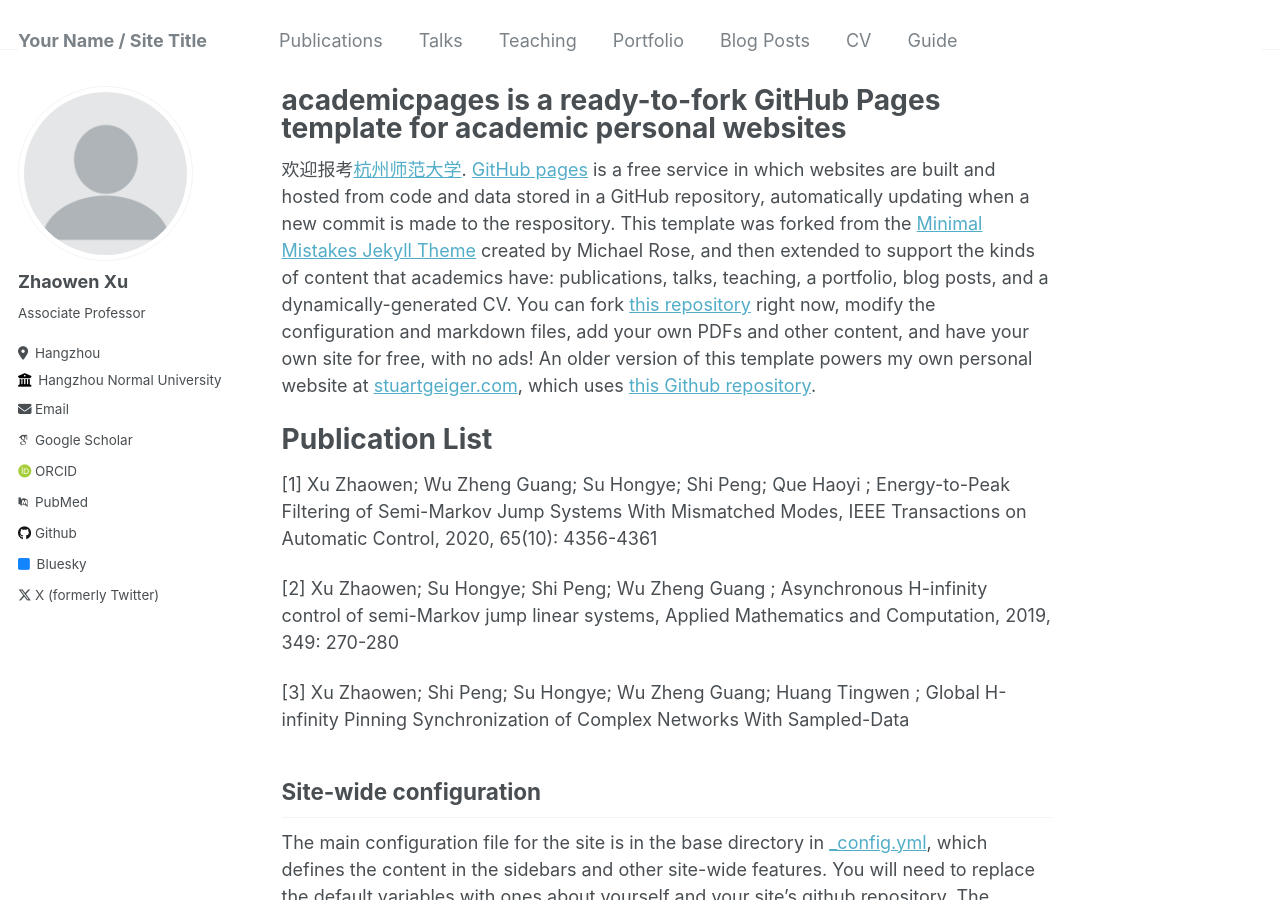
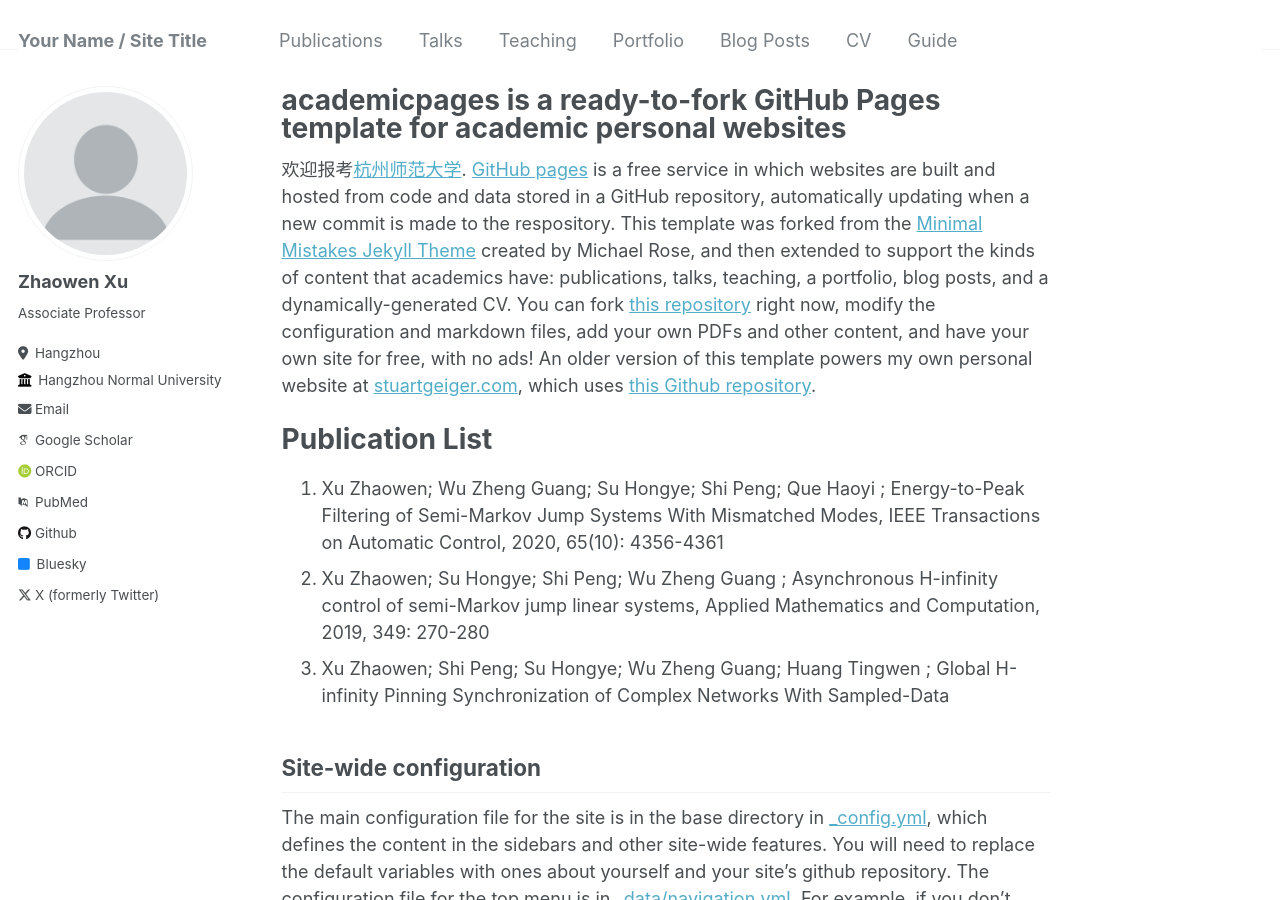
Before and after one commit to zhaowens/homepage, a Jekyll site: the page built from _pages/about.md, in a window 1280 px wide and 900 px high. Built offline with Jekyll 4.4.1, drawn with Linux system fonts in a browser that asks for light colours; some web fonts are replaced.

Commit message:
Update about.md

```diff
--- a/_pages/about.md
+++ b/_pages/about.md
@@ -11,11 +11,9 @@ redirect_from:
 
 Publication List
 ======
-[1]	Xu Zhaowen; Wu Zheng Guang; Su Hongye; Shi Peng; Que Haoyi ; Energy-to-Peak Filtering of Semi-Markov Jump Systems With Mismatched Modes, IEEE Transactions on Automatic Control, 2020, 65(10): 4356-4361
-
-[2]	Xu Zhaowen; Su Hongye; Shi Peng; Wu Zheng Guang ; Asynchronous H-infinity control of semi-Markov jump linear systems, Applied Mathematics and Computation, 2019, 349: 270-280
-
-[3]	Xu Zhaowen; Shi Peng; Su Hongye; Wu Zheng Guang; Huang Tingwen ; Global H-infinity Pinning Synchronization of Complex Networks With Sampled-Data
+1. Xu Zhaowen; Wu Zheng Guang; Su Hongye; Shi Peng; Que Haoyi ; Energy-to-Peak Filtering of Semi-Markov Jump Systems With Mismatched Modes, IEEE Transactions on Automatic Control, 2020, 65(10): 4356-4361
+1. Xu Zhaowen; Su Hongye; Shi Peng; Wu Zheng Guang ; Asynchronous H-infinity control of semi-Markov jump linear systems, Applied Mathematics and Computation, 2019, 349: 270-280
+1. Xu Zhaowen; Shi Peng; Su Hongye; Wu Zheng Guang; Huang Tingwen ; Global H-infinity Pinning Synchronization of Complex Networks With Sampled-Data
 
 Site-wide configuration
 ------
```
